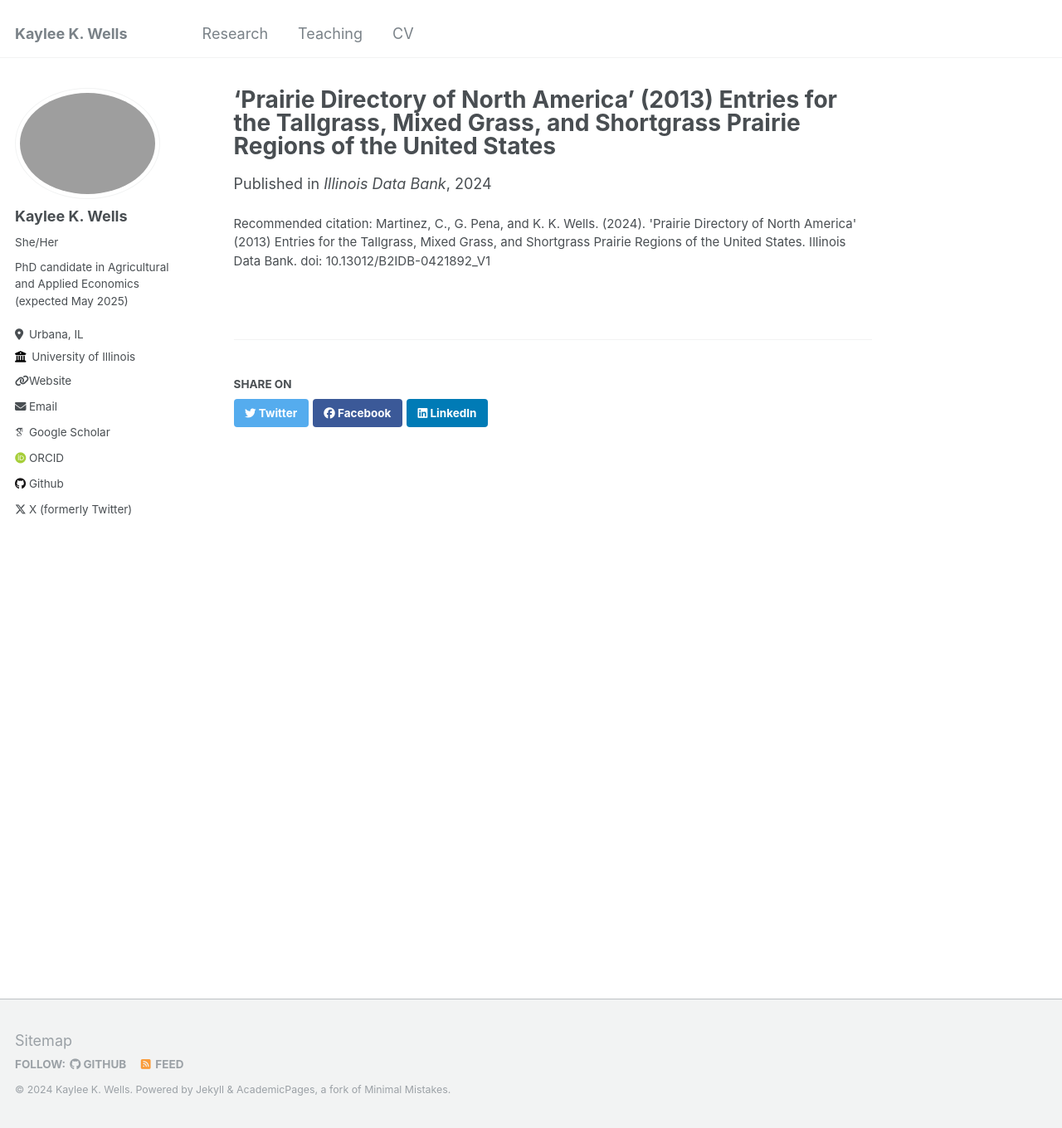
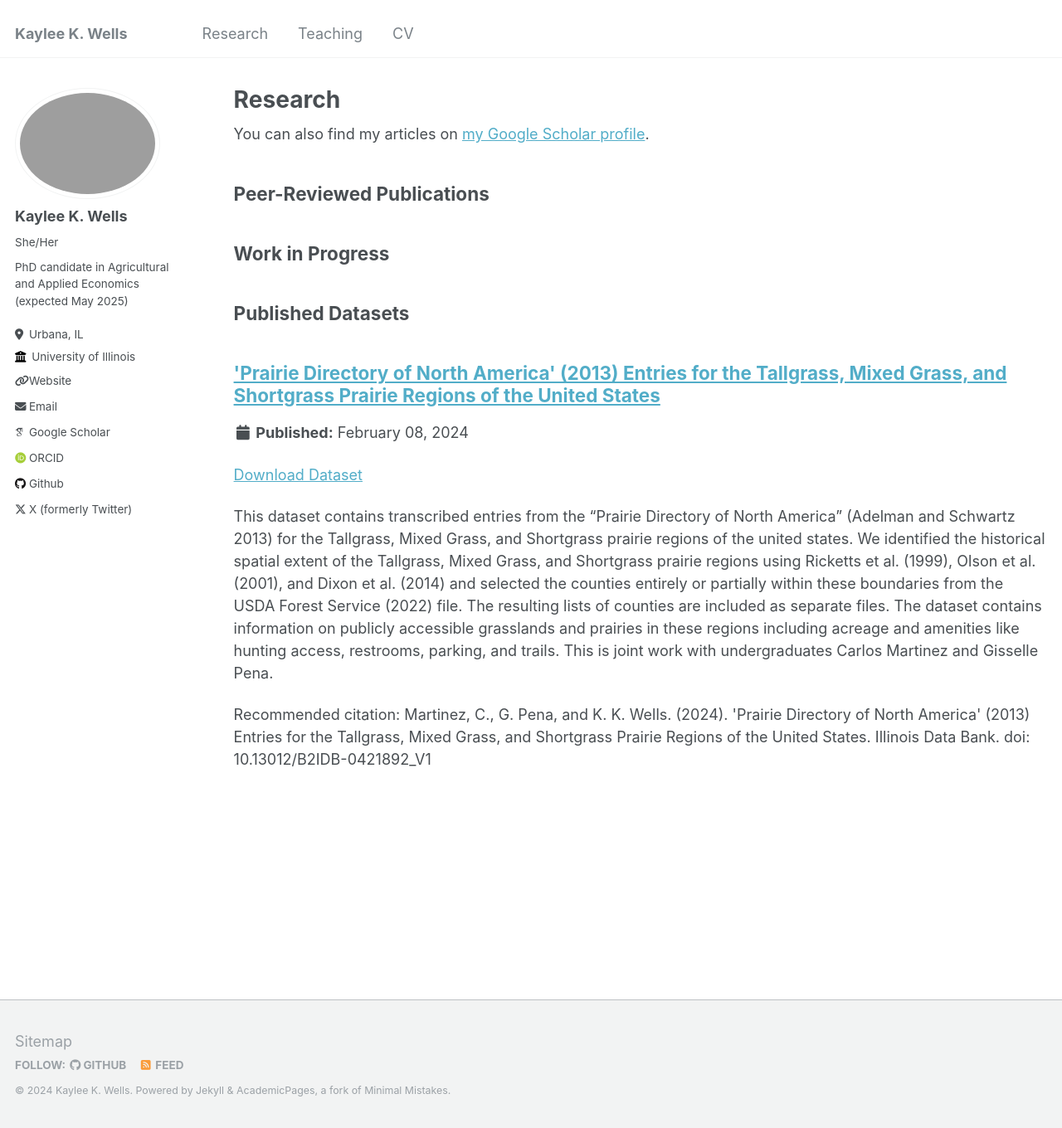
Before and after one commit to KayleeWells/KayleeWells.github.io, a Jekyll site: the page built from _pages/research.md, in a window 1280 px wide and 1360 px high. Shown: the whole window at 83% size. Built offline with Jekyll 4.4.1, drawn with Linux system fonts in a browser that asks for light colours; some web fonts are replaced; a file with an impossible date is left out.

Commit message:
Update pdna.md

```diff
--- a/_datasets/pdna.md
+++ b/_datasets/pdna.md
@@ -1,7 +1,7 @@
 ---
 title: "'Prairie Directory of North America' (2013) Entries for the Tallgrass, Mixed Grass, and Shortgrass Prairie Regions of the United States"
 collection: datasets
-permalink: /research/
+permalink: /datasets/pdna
 excerpt: 'This dataset contains transcribed entries from the "Prairie Directory of North America" (Adelman and Schwartz 2013) for the Tallgrass, Mixed Grass, and Shortgrass prairie regions of the united states. We identified the historical spatial extent of the Tallgrass, Mixed Grass, and Shortgrass prairie regions using Ricketts et al. (1999), Olson et al. (2001), and Dixon et al. (2014) and selected the counties entirely or partially within these boundaries from the USDA Forest Service (2022) file. The resulting lists of counties are included as separate files. The dataset contains information on publicly accessible grasslands and prairies in these regions including acreage and amenities like hunting access, restrooms, parking, and trails.
 This is joint work with undergraduates Carlos Martinez and Gisselle Pena.'
 date: 2024-02-08
```
